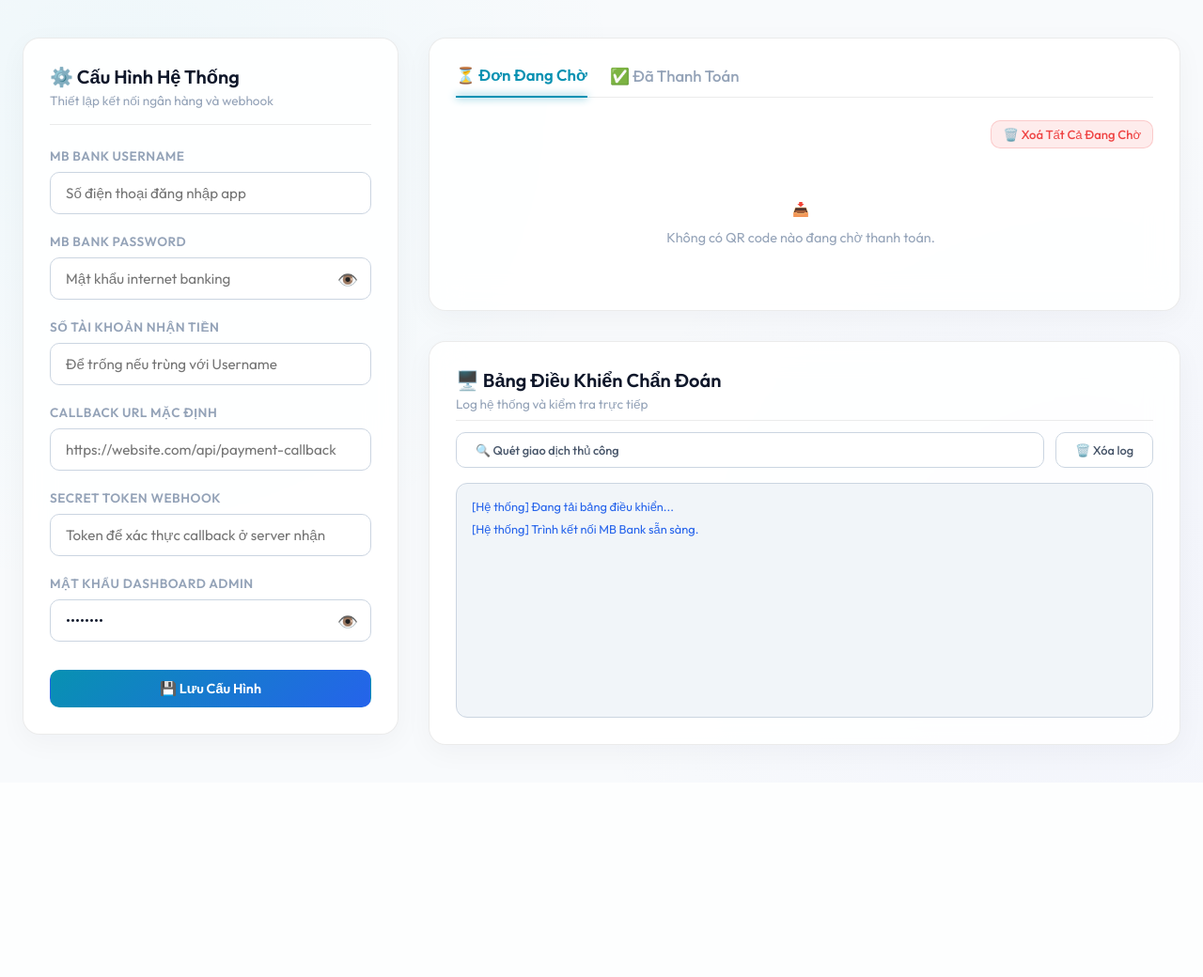
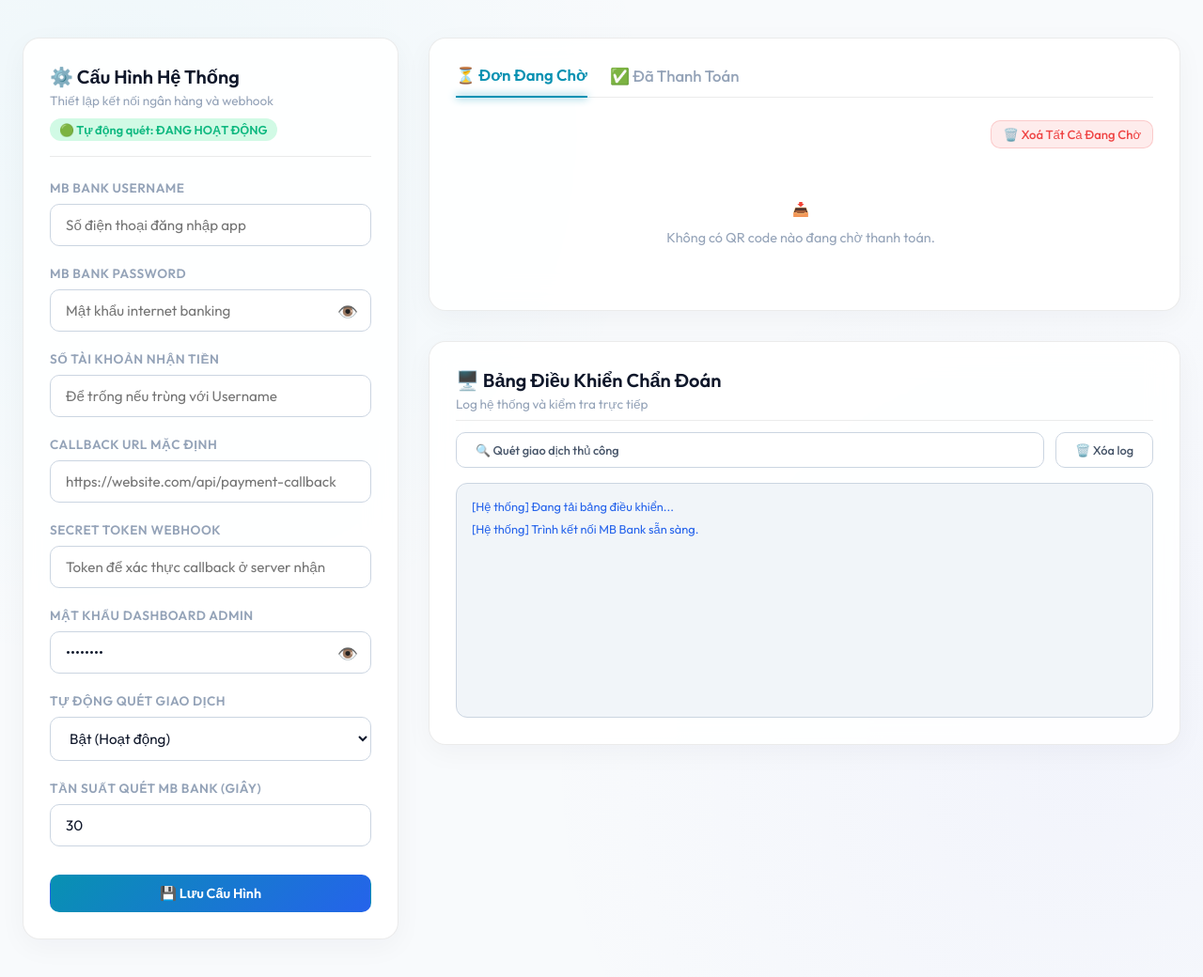
Before and after one commit to khanhtaquoc98/kos, a Python web app: template templates/admin.html in a window 1280 px wide. Shown: the part 81-1121 px from the top of the page at 94% size. Before the commit the page ends 889 px from the top, so only its background shows below. Run offline with Jinja, Linux system fonts and the light colour scheme; the template is opened without the code that fills it, so the values that code supplies are empty.

Commit message:
feat(mb): add custom bank scan interval configuration, auto-deactivation on API errors with reactivation toggle, and 14-day manual scan capability

```diff
--- a/gateway_db.py
+++ b/gateway_db.py
@@ -70,7 +70,9 @@ def init_db():
             "mb_password": os.environ.get("MB_PASSWORD", ""),
             "mb_account_number": os.environ.get("MB_ACCOUNT_NUMBER", ""),
             "default_callback_url": os.environ.get("DEFAULT_CALLBACK_URL", ""),
-            "callback_secret": os.environ.get("CALLBACK_SECRET", "super-secret-callback-token")
+            "callback_secret": os.environ.get("CALLBACK_SECRET", "super-secret-callback-token"),
+            "mb_system_active": "true",
+            "bank_scan_interval": "30"
         }
         for key, val in default_configs.items():
             if get_config(key) is None:
--- a/templates/admin.html
+++ b/templates/admin.html
@@ -476,6 +476,26 @@
                 <div>
                     <h2 class="card-title">⚙️ Cấu Hình Hệ Thống</h2>
                     <p class="card-subtitle">Thiết lập kết nối ngân hàng và webhook</p>
+                    <div style="margin-top: 10px; display: flex; flex-direction: column; gap: 6px;">
+                        {% if configs.mb_system_active == 'false' %}
+                            <div style="display: flex; align-items: center; gap: 8px; flex-wrap: wrap;">
+                                <span style="display: inline-flex; align-items: center; gap: 6px; padding: 4px 10px; border-radius: 9999px; background-color: #fee2e2; color: #ef4444; font-size: 0.8rem; font-weight: 600;">
+                                    ⚠️ Tự động quét: ĐÃ TẠM DỪNG DO LỖI
+                                </span>
+                                {% if configs.mb_system_error_message %}
+                                    <span style="font-size: 0.75rem; color: #ef4444;" title="{{ configs.mb_system_error_message }}">
+                                        Lỗi: {{ configs.mb_system_error_message }}
+                                    </span>
+                                {% endif %}
+                            </div>
+                        {% else %}
+                            <div>
+                                <span style="display: inline-flex; align-items: center; gap: 6px; padding: 4px 10px; border-radius: 9999px; background-color: #d1fae5; color: #10b981; font-size: 0.8rem; font-weight: 600;">
+                                    🟢 Tự động quét: ĐANG HOẠT ĐỘNG
+                                </span>
+                            </div>
+                        {% endif %}
+                    </div>
                 </div>
             </div>
 
@@ -560,6 +580,29 @@
                         >
                         <button type="button" class="btn-toggle-password" onclick="togglePasswordVisibility('admin-password')">👁️</button>
                     </div>
+                </div>
+
+                <div class="form-group">
+                    <label class="form-label" for="mb-system-active">Tự Động Quét Giao Dịch</label>
+                    <select id="mb-system-active" name="mb_system_active" class="form-input">
+                        <option value="true" {% if configs.mb_system_active != 'false' %}selected{% endif %}>Bật (Hoạt động)</option>
+                        <option value="false" {% if configs.mb_system_active == 'false' %}selected{% endif %}>Tắt (Tạm dừng)</option>
+                    </select>
+                </div>
+
+                <div class="form-group">
+                    <label class="form-label" for="bank-scan-interval">Tần Suất Quét MB Bank (giây)</label>
+                    <input
+                        type="number"
+                        id="bank-scan-interval"
+                        name="bank_scan_interval"
+                        class="form-input"
+                        min="10"
+                        max="3600"
+                        placeholder="Mặc định: 30 giây"
+                        value="{{ configs.bank_scan_interval or '30' }}"
+                        required
+                    >
                 </div>
 
                 <button type="submit" class="btn btn-primary" style="width: 100%; justify-content: center; margin-top: 10px;" id="btn-save-configs">
```
Also changed, not shown: main.py (+40 -14 lines), templates/checkout.html (+4 -4 lines).
